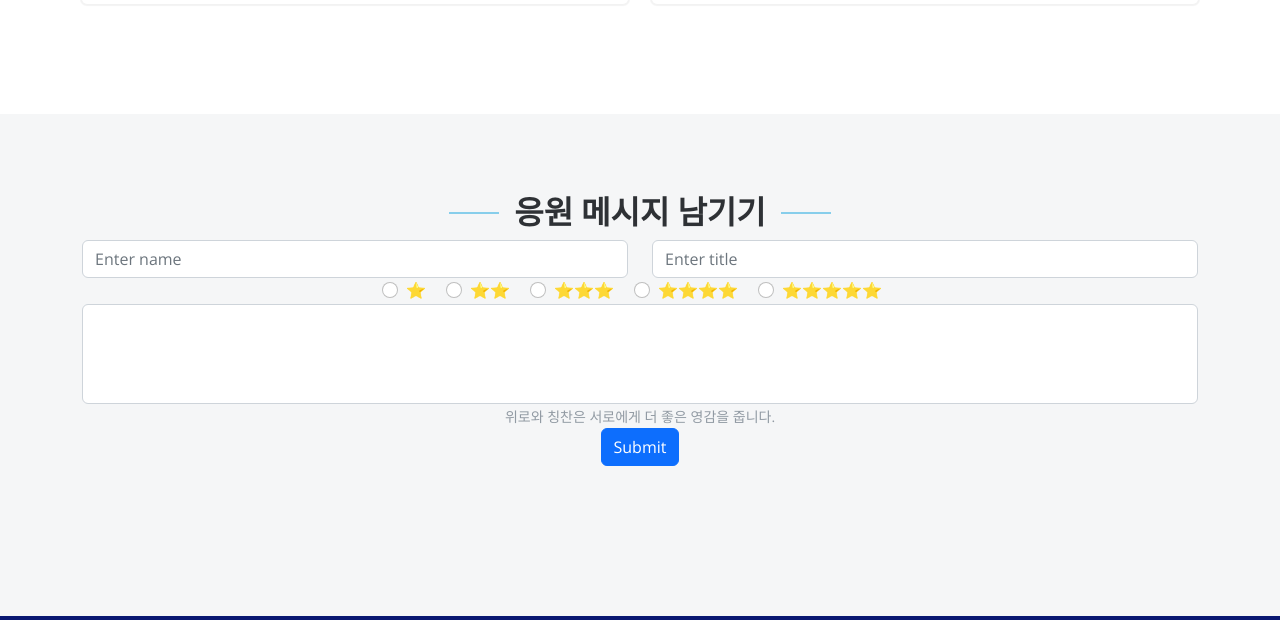
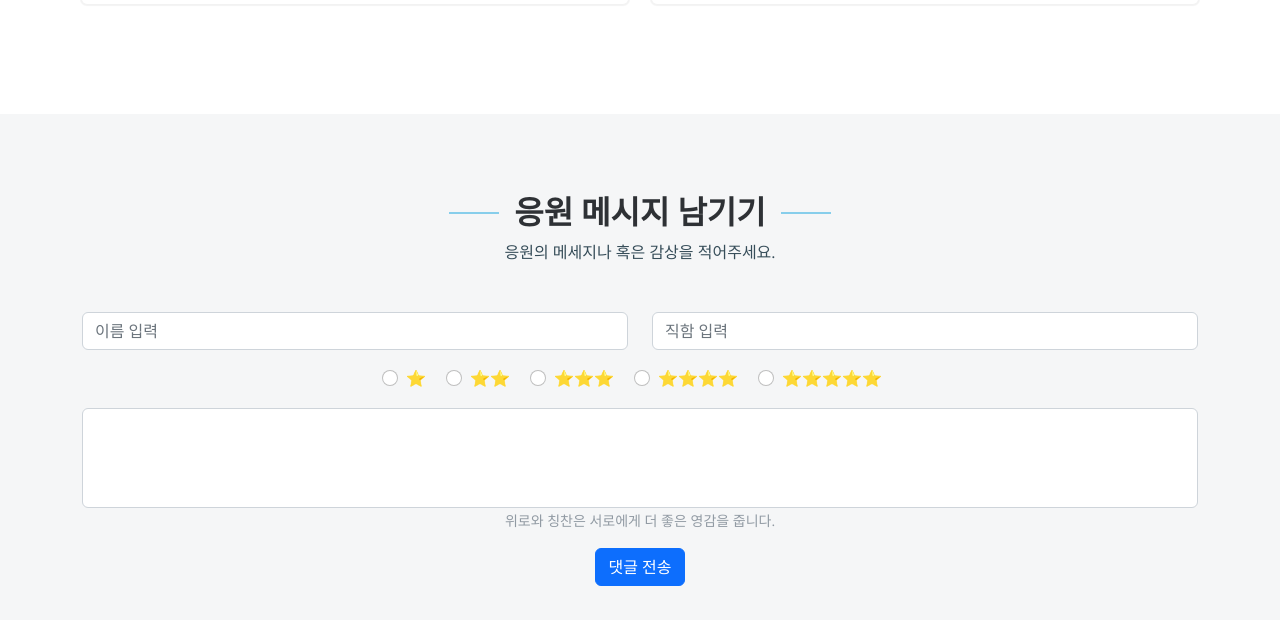
Before and after one commit to misily/a-4TeamProject, a Flask app: page / in a window 1280 px wide. Shown: the part 2715-3335 px from the top of the page. Run offline with Flask 2, Linux system fonts and the light colour scheme; data that the repository does not hold is empty; some libraries are stand-ins or nearby versions; grey boxes are pictures that could not be loaded.

Commit message:
index fix

```diff
--- a/templates/index.html
+++ b/templates/index.html
@@ -417,20 +417,21 @@
 
     <!-- ======= Comment Section ======= -->
     <!-- Comment POST 함수입니다. 아래 form에서 받아온 값들을 POST하고 백엔드(/comment)에서는 이를 DB에 저장하는 과정을 수행합니다. -->
-    <section id="comment" class="comment section-bg">
+    <section id="testimonials" class="testimonials section-bg">
       <div class="container" data-aos="fade-up">
         <div class="section-header" id="a4comment">
           <h2>응원 메시지 남기기</h2>
+          <p>응원의 메세지나 혹은 감상을 적어주세요.</p>
           <form method="POST" action="/comment">
-            <div class="form-group row">
+            <div class="form-group row mt-5">
               <div class="col">
-                <input type="text" class="form-control" name="writer" id="writer" placeholder="Enter name" required>
+                <input type="text" class="form-control" name="writer" id="writer" placeholder="이름 입력" required>
               </div>
               <div class="col">
-                <input type="text" class="form-control" name="title" id="title" placeholder="Enter title" required>
+                <input type="text" class="form-control" name="title" id="title" placeholder="직함 입력" required>
               </div>
             </div>
-            <div class="form-row">
+            <div class="form-row my-3">
               <div class="form-check form-check-inline">
                 <input class="form-check-input" name="star" type="radio" id="inlineRadio1" value=1 required>
                 <label class="form-check-label" for="inlineRadio1">⭐</label>
@@ -456,13 +457,11 @@
               <textarea class="form-control" name="comment" id="comment" rows="3" required></textarea>
               <small id="commenthelp" class="form-text text-muted">위로와 칭찬은 서로에게 더 좋은 영감을 줍니다.</small>
             </div>
-            <input type="submit" class="btn btn-primary">
+            <input type="submit" class="btn btn-primary mt-3" value="댓글 전송">
         </div>
         </form>
-      </div>
 
       <!-- DB에서 모든 댓글 정보들을 가져와 예시 형태로 바꿔줍니다.  -->
-
           <div class="slides-2 swiper">
             <div class="swiper-wrapper">
               {% for comment in comments %}
@@ -506,9 +505,8 @@
                 </div> -->
               <!-- 여기까지가 하나의 댓글 디스플레이 입니다. 백엔드에서 GET을 통해 DB에 있는 댓글들을 해당 형태로 리턴하여 출력하도록 할 생각입니다. -->
             </div>
-        <div class="swiper-pagination mt-5"></div>
+            <div class="swiper-pagination"></div>
           </div>
-
         </div>
       </section>
       <!-- End comment Section -->
```
Lines whose indentation alone changed are shown as unchanged.
